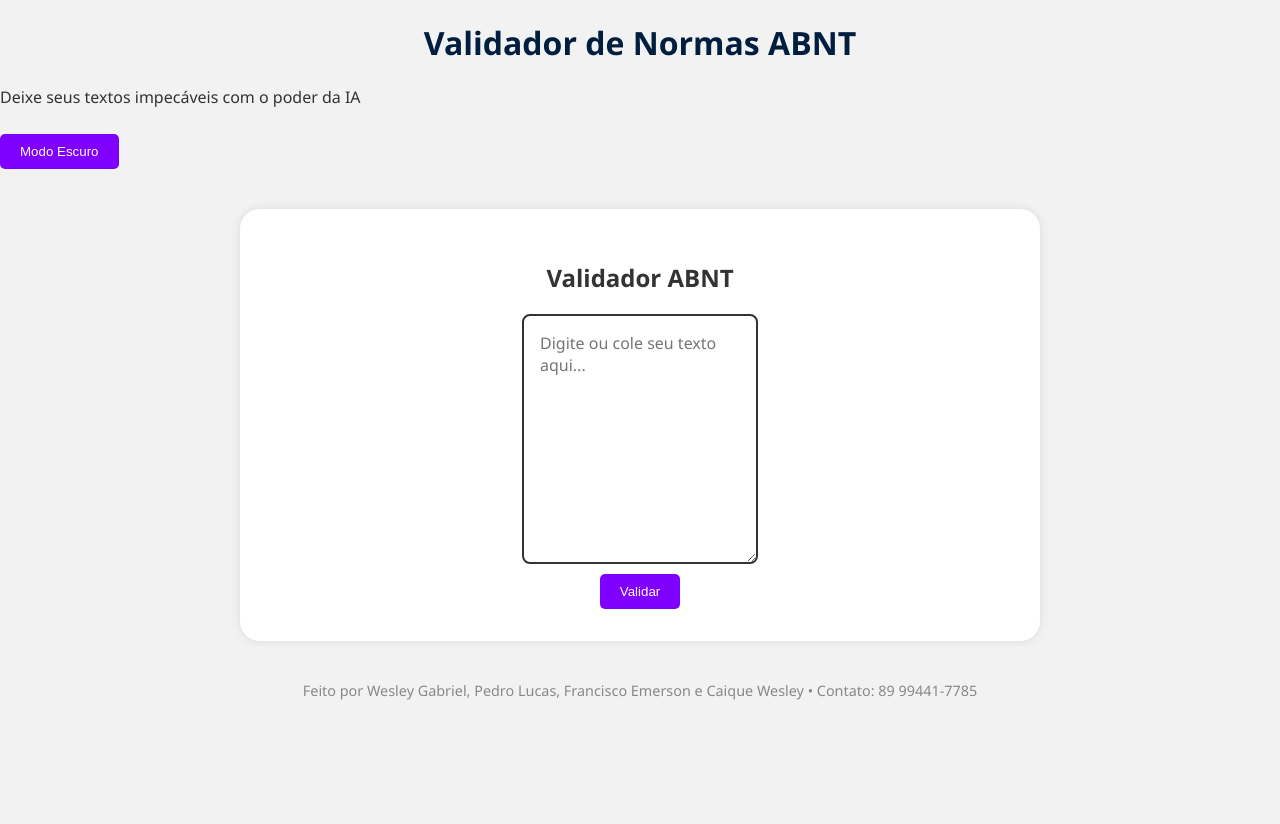
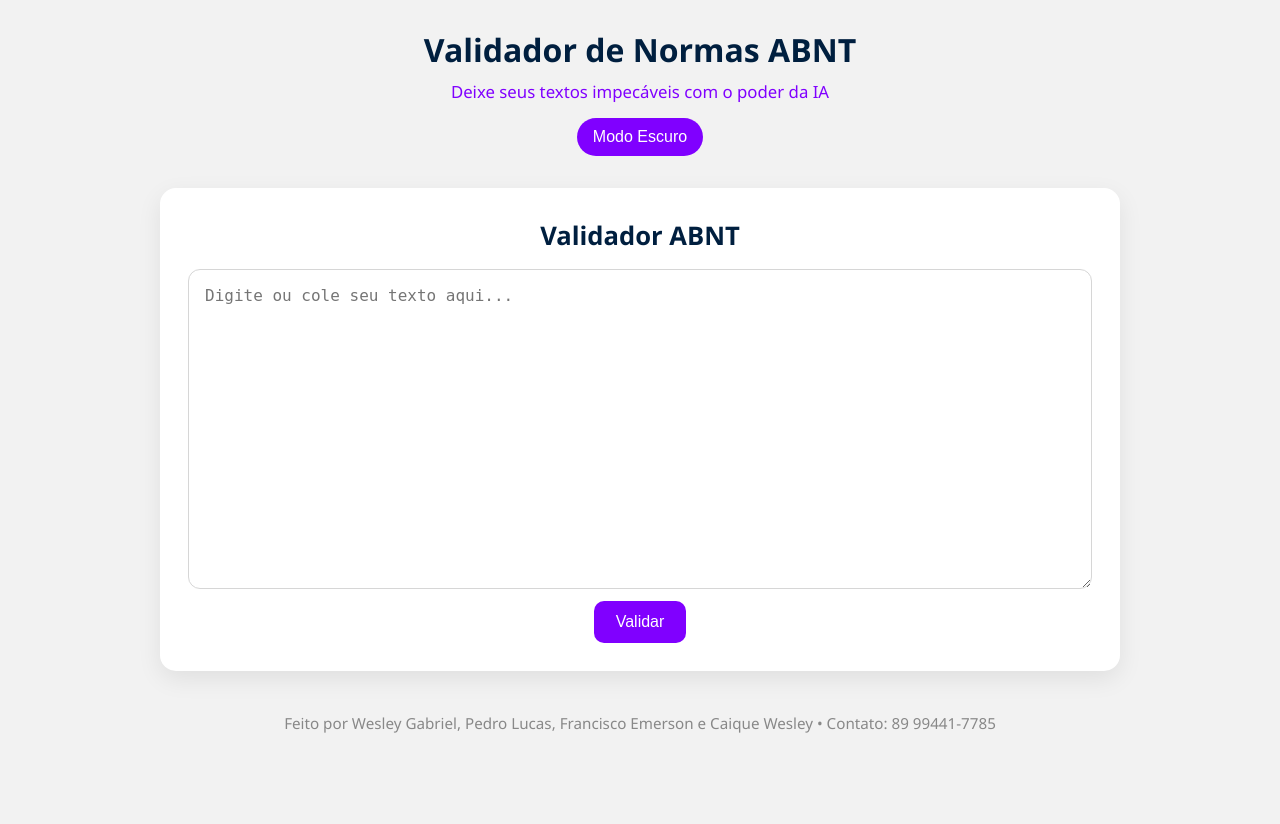
Before and after one commit to Coreano2006/Validador_ABNT, a Flask app: page / in a window 1280 px wide. Before the commit the page ends 700 px from the top, so only its background shows below. Run offline with Flask 3, Linux system fonts and the light colour scheme.

Commit message:
Garantir saida em portugues

```diff
--- a/app.py
+++ b/app.py
@@ -18,6 +18,7 @@ if not COHERE_API_KEY:
 # Inicializa o cliente Cohere
 co = cohere.Client(COHERE_API_KEY)
 
+
 @app.route("/validar", methods=["POST"])
 def validar_texto():
     try:
@@ -31,19 +32,21 @@ def validar_texto():
         texto = (texto or "").strip()
         if not texto:
             return jsonify({"erro": "Nenhum texto fornecido."}), 400
-        prompt = f""" Valide o seguinte texto segundo as normas ABNT, corrija os erros e retorne:
-        1. O texto corrigido (sem tags HTML, so texto simples)
-        2. Algunhas observaçoes sobre os erros encontrados
+
+        prompt = f""" Você é um especialista em ABNT e deve responder sempre em português do Brasil.
+        Valide o seguinte texto segundo as normas ABNT, corrija os erros e retorne:
+        1. O texto corrigido (sem tags HTML, só texto simples)
+        2. Algumas observações sobre os erros encontrados
 
         Texto:
         {texto}
 
-        Responda apenas com texto corrigido e as observaçoes, separados claramente.
+        Responda apenas em português com o texto corrigido e as observações, separados claramente.
         """
 
         # Chamada à Cohere
-        resposta = co.generate (
-        model="command-xlarge",
+        resposta = co.generate(
+            model="command-xlarge",
             prompt=prompt,
             max_tokens=450,
             temperature=0.2
--- a/static/script.js
+++ b/static/script.js
@@ -1,4 +1,3 @@
-// static/script.js
 document.addEventListener("DOMContentLoaded", function () {
   // Elementos
   const toggleBtn = document.getElementById("toggle-dark");
@@ -8,72 +7,100 @@ document.addEventListener("DOMContentLoaded", function () {
   const resultadoText = document.getElementById("resultadoText");
   const copyBtn = document.getElementById("copyBtn");
 
-  // Toggle tema
+  // ===== MODO ESCURO (com persistência) =====
+  const THEME_KEY = "theme-pref"; // "dark" | "light"
+  const applyTheme = (mode) => {
+    const isDark = mode === "dark";
+    document.body.classList.toggle("dark-mode", isDark);
+    if (toggleBtn) toggleBtn.setAttribute("aria-pressed", String(isDark));
+    if (toggleBtn) toggleBtn.textContent = isDark ? "Modo Claro" : "Modo Escuro";
+  };
+
+  // Carrega preferência salva
+  const saved = localStorage.getItem(THEME_KEY);
+  if (saved === "dark" || saved === "light") {
+    applyTheme(saved);
+  } else {
+    // opcional: respeitar preferência do SO
+    const prefersDark = window.matchMedia && window.matchMedia("(prefers-color-scheme: dark)").matches;
+    applyTheme(prefersDark ? "dark" : "light");
+  }
+
   if (toggleBtn) {
     toggleBtn.addEventListener("click", () => {
-      document.body.classList.toggle("dark-mode");
+      const next = document.body.classList.contains("dark-mode") ? "light" : "dark";
+      localStorage.setItem(THEME_KEY, next);
+      applyTheme(next);
     });
   }
 
-  // Função para mostrar resultado
+  // ===== Mostrar resultado =====
   function mostrarResultado(texto) {
-    resultadoText.textContent = texto;
+    resultadoText.textContent = texto || "";
     resultadoArea.style.display = "block";
+    resultadoArea.scrollIntoView({ behavior: "smooth", block: "start" });
   }
 
-  // Botão validar
+  // ===== Validar (fetch) =====
   if (validarBtn) {
     validarBtn.addEventListener("click", async () => {
       const texto = (campoTexto.value || "").trim();
       if (!texto) {
         alert("Por favor, insira um texto para validar.");
+        campoTexto.focus();
         return;
       }
 
       validarBtn.disabled = true;
+      const original = validarBtn.textContent;
       validarBtn.textContent = "Validando...";
 
       try {
         const resp = await fetch("/validar", {
           method: "POST",
           headers: { "Content-Type": "application/json" },
-          body: JSON.stringify({ texto: texto })
+          body: JSON.stringify({ texto })
         });
 
         const data = await resp.json();
 
         if (!resp.ok) {
-          // mostra mensagem de erro vinda do backend
-          mostrarResultado(data.erro || "Erro desconhecido");
+          mostrarResultado(data.erro || "Erro ao validar o texto.");
         } else {
-          mostrarResultado(data.resultado || "");
+          mostrarResultado(data.resultado || "(Sem retorno)");
         }
       } catch (err) {
+        console.error(err);
         mostrarResultado("Erro de conexão: " + err.message);
-        console.error(err);
       } finally {
         validarBtn.disabled = false;
-        validarBtn.textContent = "Validar";
+        validarBtn.textContent = original;
       }
     });
   }
 
-  // Botão copiar
+  // ===== Copiar texto =====
   if (copyBtn) {
-    copyBtn.addEventListener("click", () => {
-      const text = resultadoText.textContent;
+    copyBtn.addEventListener("click", async () => {
+      const text = resultadoText.textContent || "";
       if (!text) return;
-
-      // criar textarea temporária para copiar
+      try {
+        // API moderna, com fallback
+        if (navigator.clipboard && window.isSecureContext) {
+          await navigator.clipboard.writeText(text);
+        } else {
           const tmp = document.createElement("textarea");
           tmp.value = text;
           document.body.appendChild(tmp);
           tmp.select();
           document.execCommand("copy");
           document.body.removeChild(tmp);
-
+        }
         copyBtn.textContent = "Copiado!";
         setTimeout(() => (copyBtn.textContent = "Copiar Texto Formatado"), 2000);
+      } catch (e) {
+        alert("Não foi possível copiar automaticamente. Selecione e copie manualmente.");
+      }
     });
   }
 });
--- a/static/style.css
+++ b/static/style.css
@@ -1,182 +1,220 @@
-body {
-    font-family: 'Segoe UI', Tohoma, Geneva, Verdana, sans-serif;
-    background-color: var(--background);
-    color: var(--text-color);
-    font-family: 'Segoe UI', Tahoma, Geneva, Verdana, sans-serif;
-    margin: 0;
-    padding: 0;
-    transition: background-color 0.5s, color 0.5s;
-}
-body.dark-mode {
-    --background: #121212;
-    --text-color: #e0e0e0;
-    --card: #1e1e1e;
-}
-body.dark-mode h1 {
-    color: #c084fc;
-    text-shadow: 1px 1px 2px #00000088;
-}
-body.dark-mode textarea {
-    border: 1px solid #444;
-}
+/* ===================== */
+/* Variáveis de tema      */
+/* ===================== */
 :root {
-  --background: #f2f2f2;        /* Fundo claro padrão */
-  --text-color: #333333;        /* Cor do texto principal */
-  --primary: #001f3f;           /* Azul escuro (títulos, destaques) */
-  --accent: #8000ff;            /* Roxo forte (botões, links) */
-  --accent-soft: #c49cfc;       /* Roxo claro (hover, detalhes) */
-  --card: #ffffff;              /* Fundo de cards e caixas */
+  --background: #f2f2f2;
+  --text-color: #333333;
+  --primary: #001f3f;       /* Navy */
+  --accent: #8000ff;        /* Roxo forte */
+  --accent-soft: #c49cfc;   /* Roxo claro */
+  --card: #ffffff;
+  --border: #d6d6d6;
+
+  --radius: 16px;
+  --shadow: 0 8px 24px rgba(0,0,0,0.08);
 }
 
-/* =====================
-   🌙 MODO ESCURO (ativo ao clicar no botão)
-   ===================== */
 body.dark-mode {
   --background: #121212;
   --text-color: #e0e0e0;
   --card: #1e1e1e;
+  --border: #3a3a3a;
 }
 
-/* =====================
-   📦 CONTAINER PRINCIPAL
-   ===================== */
-.container {
-  max-width: 800px;
-  margin: 40px auto;
-  padding: 20px;
-  background-color: var(--card);
-  border-radius: 10px;
-  box-shadow: 0 0 10px rgba(0, 0, 0, 0.1);
-  opacity: 0;
-  animation: fadeIn 1s ease forwards;
+/* ===================== */
+/* Reset/Global          */
+/* ===================== */
+* { box-sizing: border-box; }
+
+html, body {
+  height: 100%;
 }
 
-/* =====================
-   🎞 ANIMAÇÃO DE ENTRADA
-   ===================== */
-@keyframes fadeIn {
-  to {
-    opacity: 1;
-  }
+body {
+  margin: 0;
+  background-color: var(--background);
+  color: var(--text-color);
+  font-family: 'Segoe UI', Tahoma, Geneva, Verdana, sans-serif;
+  line-height: 1.6;
+  transition: background-color 0.35s ease, color 0.35s ease;
 }
 
-/* =====================
-   📛 TÍTULOS E FRASE DE EFEITO
-   ===================== */
-h1 {
-  text-align: center;
-  color: var(--primary);
+/* Esconde label textual para acessibilidade */
+.sr-only {
+  position: absolute !important;
+  width: 1px; height: 1px;
+  margin: -1px; border: 0; padding: 0;
+  white-space: nowrap; clip-path: inset(50%); clip: rect(0 0 0 0); overflow: hidden;
 }
 
-.tagline {
+/* ===================== */
+/* Header                */
+/* ===================== */
+.site-header {
+  max-width: 1000px;
+  margin: 24px auto 0;
+  padding: 0 16px 8px;
   text-align: center;
-  font-size: 1.2em;
-  color: var(--accent);
-  margin-bottom: 20px;
 }
 
-/* =====================
-   🔘 BOTÕES
-   ===================== */
+.site-header h1 {
+  margin: 8px 0 4px;
+  color: var(--primary);
+  font-size: clamp(1.6rem, 2.5vw, 2.2rem);
+}
+
+.site-header .frase-efeito {
+  margin: 0 0 12px;
+  color: var(--accent);
+  font-size: clamp(0.95rem, 2vw, 1.05rem);
+}
+
+#toggle-dark {
+  background: var(--accent);
+  color: #fff;
+  border: none;
+  padding: 10px 16px;
+  border-radius: 999px;
+  cursor: pointer;
+  transition: transform .2s ease, background-color .2s ease, box-shadow .2s ease;
+}
+
+#toggle-dark:hover {
+  background: var(--accent-soft);
+  transform: translateY(-1px);
+  box-shadow: 0 8px 18px rgba(128,0,255,0.25);
+}
+
+/* ===================== */
+/* Container principal   */
+/* ===================== */
+.container {
+  width: min(100%, 960px);
+  margin: 24px auto 40px;
+  padding: clamp(16px, 3vw, 28px);
+  background: var(--card);
+  border-radius: var(--radius);
+  box-shadow: var(--shadow);
+  animation: fadeIn .6s ease forwards;
+  opacity: 0;
+}
+
+@keyframes fadeIn { to { opacity: 1; } }
+
+.container h2 {
+  margin: 0 0 12px;
+  font-size: clamp(1.3rem, 2.2vw, 1.6rem);
+  color: var(--primary);
+  text-align: center;
+}
+
+/* ===================== */
+/* Formulário & textarea */
+/* ===================== */
+#form-validar {
+  display: flex;
+  flex-direction: column;
+  gap: 12px;
+}
+
+textarea {
+  width: 100%;
+  min-height: 180px;            /* base mobile */
+  padding: 14px 16px;
+  font-size: 1rem;
+  line-height: 1.55;
+  border-radius: 12px;
+  border: 1px solid var(--border);
+  background: #ffffff;          /* pedido: fundo claro até no dark */
+  color: #4B0082;               /* violeta legível */
+  outline: none;
+  transition: border-color .2s ease, box-shadow .2s ease;
+}
+
+textarea:focus {
+  border-color: var(--accent);
+  box-shadow: 0 0 0 4px rgba(128,0,255,0.15);
+}
+
+/* aumenta no tablet/desktop */
+@media (min-width: 640px) {
+  textarea { min-height: 260px; }
+}
+@media (min-width: 960px) {
+  textarea { min-height: 320px; }
+}
+
+.acoes-form {
+  display: flex;
+  justify-content: center;
+}
+
 button {
   background-color: var(--accent);
-  color: white;
+  color: #fff;
   border: none;
-  padding: 10px 20px;
-  margin-top: 10px;
-  border-radius: 5px;
+  padding: 12px 22px;
+  border-radius: 10px;
   cursor: pointer;
-  transition: all 0.3s ease;
+  font-size: 1rem;
+  transition: background-color .2s ease, transform .1s ease, box-shadow .2s ease;
 }
 
 button:hover {
   background-color: var(--accent-soft);
-  animation: pulse 1s infinite;
+  transform: translateY(-1px);
+  box-shadow: 0 10px 20px rgba(128,0,255,0.25);
 }
 
-@keyframes pulse {
-  0% {
-    box-shadow: 0 0 0 0 rgba(128, 0, 255, 0.4);
-  }
-  70% {
-    box-shadow: 0 0 0 10px rgba(128, 0, 255, 0);
-  }
-  100% {
-    box-shadow: 0 0 0 0 rgba(128, 0, 255, 0);
-  }
+/* ===================== */
+/* Resultado             */
+/* ===================== */
+.resultado {
+  margin-top: 22px;
+  padding: 16px;
+  background-color: var(--card);
+  border: 1px solid var(--border);
+  border-left: 5px solid var(--accent);
+  border-radius: 12px;
 }
 
-/* =====================
-   🧾 RESULTADO
-   ===================== */
-.resultado {
-  margin-top: 30px;
-  padding: 15px;
-  background-color: var(--card);
-  border-left: 5px solid var(--accent);
-  border-radius: 5px;
+.resultado h3 {
+  margin: 0 0 8px;
+  font-size: 1.1rem;
+  color: var(--primary);
 }
 
-/* =====================
-   🦶 RODAPÉ
-   ===================== */
-footer {
-  margin-top: 40px;
-  text-align: center;
-  font-size: 0.9em;
-  color: #888;
+#resultadoText {
+  white-space: pre-wrap;
+  font-family: ui-monospace, SFMono-Regular, Menlo, Consolas, "Liberation Mono", monospace;
+  font-size: 0.975rem;
 }
 
-footer a {
-  color: var(--accent);
-  text-decoration: none;
+.acoes-resultado {
+  display: flex;
+  justify-content: center;
+  margin-top: 10px;
 }
 
-footer a:hover {
-  text-decoration: underline;
-}
-textarea {
-    width: 100%;
-    max-width: 800px;
-    margin: 0 auto;
-    display: block;
-    height: 250px;
-    padding: 1rem;
-    font-size: 1rem;
-    border-radius: 8px;
-    border: 2px solid #333;
-    resize: vertical;
-    box-sizing: border-box;
-    font-family: 'Segoe UI', sans-serif;
-    background-color: #ffffff;
-    color: #4B0082;
-}
-.container {
-    width: 100%;
-    max-width: 800px;
-    margin: 40px auto;
-    padding: 2rem;
-    background-color: var(--card);
-    border-radius: 20px;
-    box-shadow: 0 0 10px rgba(0, 0, 0, 0.1);
-    display: flex;
-    flex-direction: column;
-    align-items: center;
-    justify-content: center;
-    box-sizing: border-box;
-}
-:root {
-    --fundo-caixa: #ffffff;
-    --texto-caixa: #000000;
-}
-.dark-mode {
-    --fundo-caixa: #ffffff;
-    --texto-caixa: #8A2BE2;
+/* ===================== */
+/* Rodapé                */
+/* ===================== */
+footer {
+  margin: 32px 0 24px;
+  text-align: center;
+  font-size: 0.95rem;
+  color: #888;
+  padding: 0 16px;
 }
 
-[data-theme="dark"] {
-    --background: #121212;
-    --text-color: #fff;
-    --card: #1e1e1e;
-    --textarea-bg: #6e3bbd;
+footer a { color: var(--accent); text-decoration: none; }
+footer a:hover { text-decoration: underline; }
+
+/* ===================== */
+/* Responsividade extra  */
+/* ===================== */
+@media (max-width: 420px) {
+  .site-header { padding: 0 12px 8px; }
+  .container { margin: 16px 8px 28px; }
+  button { width: 100%; }
 }
--- a/templates/index.html
+++ b/templates/index.html
@@ -1,29 +1,42 @@
 <!DOCTYPE html>
 <html lang="pt-br">
 <head>
-    <meta charset="UTF-8">
+  <meta charset="UTF-8" />
   <title>Validador ABNT com IA</title>
+  <meta name="viewport" content="width=device-width, initial-scale=1" />
   <link rel="stylesheet" href="{{ url_for('static', filename='style.css') }}">
 </head>
-<body id="modo-dark">
-    <header>
+<body>
+  <header class="site-header">
     <h1>Validador de Normas ABNT</h1>
     <p class="frase-efeito">Deixe seus textos impecáveis com o poder da IA</p>
-        <button id="toggle-dark">Modo Escuro</button>
+    <button id="toggle-dark" type="button" aria-pressed="false">Modo Escuro</button>
   </header>
 
   <main>
     <div class="container">
       <h2>Validador ABNT</h2>
+
       <form id="form-validar" method="post" action="/validar" onsubmit="return false;">
-            <textarea id="campo-texto" name="texto" placeholder="Digite ou cole seu texto aqui..."
-            required>{{ texto if texto else '' }}</textarea><div style="width:100%; display:flex; justify-content:center;">
+        <label for="campo-texto" class="sr-only">Digite seu texto</label>
+        <textarea
+          id="campo-texto"
+          name="texto"
+          placeholder="Digite ou cole seu texto aqui..."
+          required
+        >{{ texto if texto else '' }}</textarea>
+
+        <div class="acoes-form">
           <button id="validarBtn" type="button">Validar</button>
         </div>
       </form>
-        <section id="resultadoArea" class="resultado" style="display:none; width:100%;"><h3>Resultado:</h3>
-            <pre id="resultadoText" style="white-space: pre-wrap;"></pre>
-            <div style="text-align:center; margin-top:10px;"><button id="copyBtn" type="button">copiar texto Formatado</button>
+
+      <section id="resultadoArea" class="resultado" style="display:none;">
+        <h3>Resultado</h3>
+        <pre id="resultadoText"></pre>
+
+        <div class="acoes-resultado">
+          <button id="copyBtn" type="button">Copiar Texto Formatado</button>
         </div>
       </section>
     </div>
```
Lines whose indentation alone changed are shown as unchanged.
